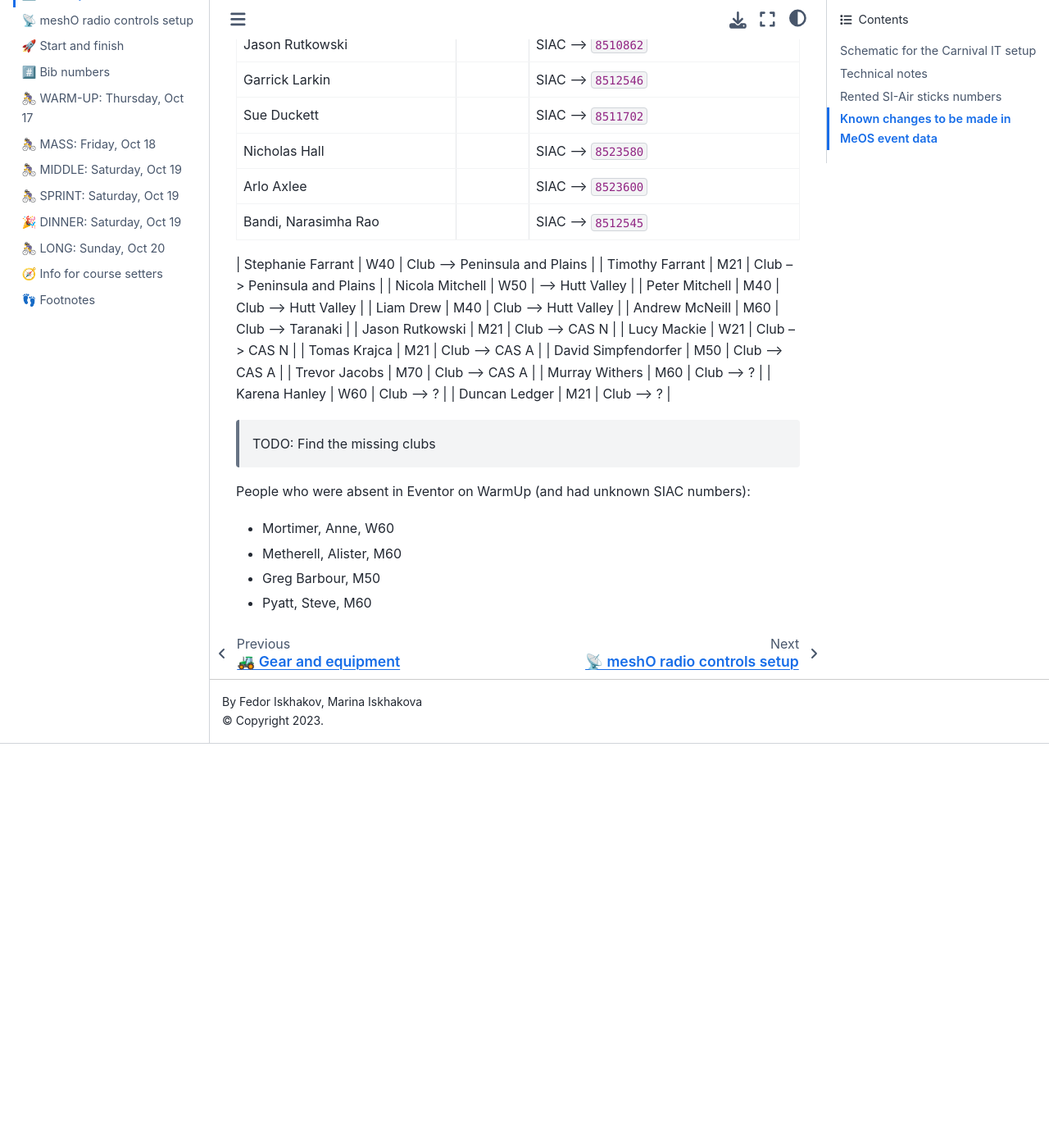
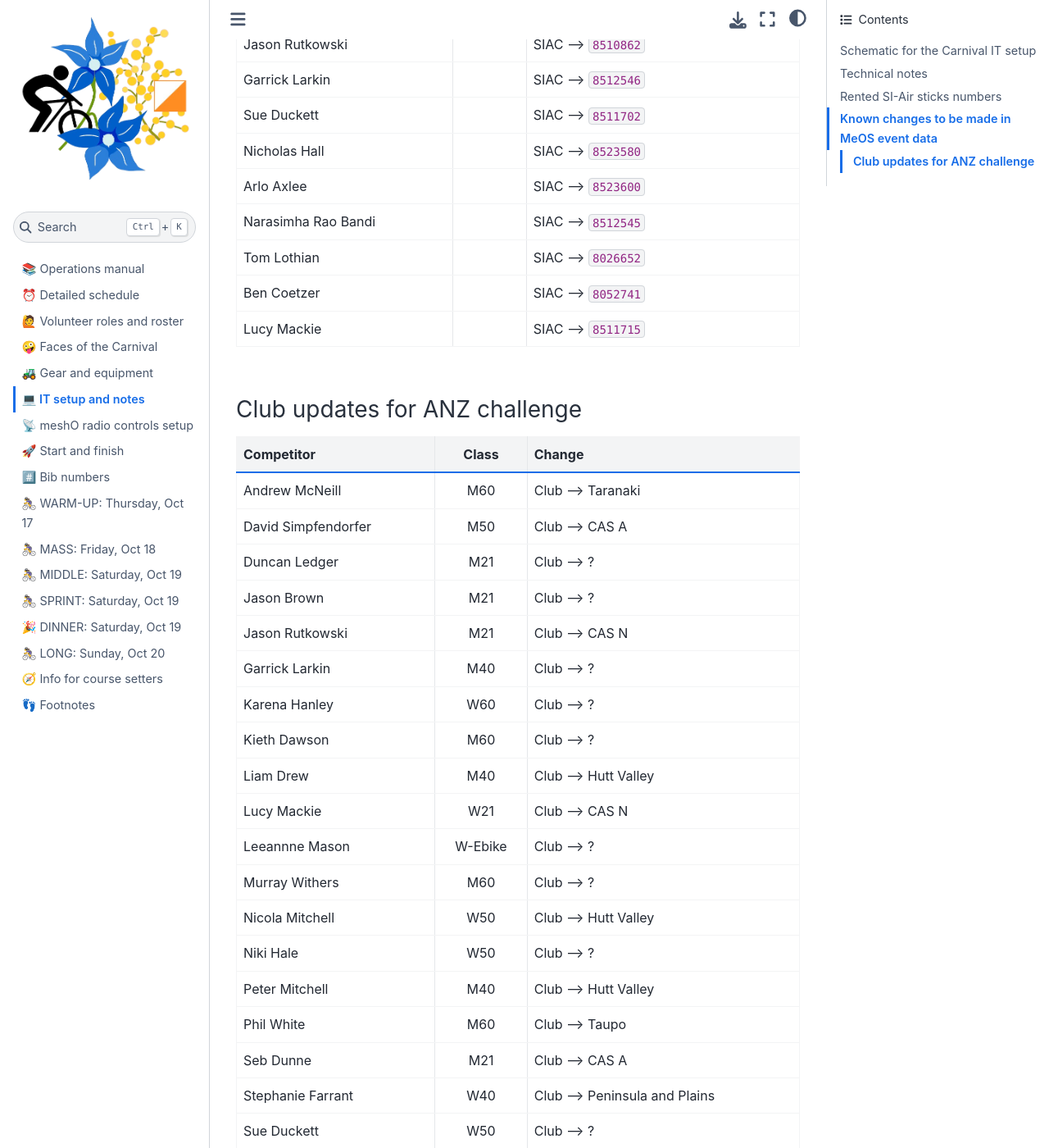
Before and after one commit to fediskhakov/mtbo2024champ, a Jupyter Book: the page built from 04.computers.md, in a window 1280 px wide and 1400 px high, scrolled down 4775 px. Shown: the whole window at 82% size. Built offline with Jupyter Book 1.0.4 settings and Sphinx 7.4.7 and the Sphinx Book theme 1.1.4, drawn with Linux system fonts in a browser that asks for light colours; before the commit the page ends 5682 px from its top, so only the background shows below that; some of the changed text lies outside the part shown.

Commit message:
Update to IT pages

```diff
--- a/04.computers.md
+++ b/04.computers.md
@@ -172,22 +172,39 @@ csv file
 | Sue Duckett | | SIAC --> `8511702` |
 | Nicholas Hall | | SIAC --> `8523580` |
 | Arlo Axlee | | SIAC --> `8523600` |
-| Bandi, Narasimha Rao | | SIAC --> `8512545` |
+| Narasimha Rao Bandi | | SIAC --> `8512545` |
+| Tom Lothian | | SIAC --> `8026652` |
+| Ben Coetzer | | SIAC --> `8052741` |
+| Lucy Mackie | | SIAC --> `8511715` |
 
+### Club updates for ANZ challenge
+
+| Competitor | Class | Change |
+|:-|:-:|:-|
+| Andrew McNeill | M60 | Club --> Taranaki |
+| David Simpfendorfer | M50 | Club --> CAS A |
+| Duncan Ledger | M21 | Club --> ? |
+| Jason Brown | M21 | Club --> ? |
+| Jason Rutkowski | M21 | Club --> CAS N |
+| Garrick Larkin | M40 | Club --> ? |
+| Karena Hanley | W60 | Club --> ? |
+| Kieth Dawson | M60 | Club --> ? |
+| Liam Drew | M40 | Club --> Hutt Valley |
+| Lucy Mackie | W21 | Club --> CAS N |
+| Leeannne Mason | W-Ebike | Club --> ? |
+| Murray Withers | M60 | Club --> ? |
+| Nicola Mitchell | W50 | Club --> Hutt Valley |
+| Niki Hale | W50 | Club --> ? |
+| Peter Mitchell | M40 | Club --> Hutt Valley |
+| Phil White | M60 | Club --> Taupo |
+| Seb Dunne | M21 | Club --> CAS A |
 | Stephanie Farrant | W40 | Club --> Peninsula and Plains |
+| Sue Duckett | W50 | Club --> ? |
 | Timothy Farrant | M21 | Club --> Peninsula and Plains |
-| Nicola Mitchell | W50 | --> Hutt Valley |
-| Peter Mitchell | M40 | Club --> Hutt Valley |
-| Liam Drew | M40 | Club --> Hutt Valley |
-| Andrew McNeill | M60 | Club --> Taranaki |
-| Jason Rutkowski | M21 | Club --> CAS N |
-| Lucy Mackie | W21 | Club --> CAS N |
 | Tomas Krajca | M21 | Club --> CAS A |
-| David Simpfendorfer | M50 | Club --> CAS A |
 | Trevor Jacobs | M70 | Club --> CAS A |
-| Murray Withers | M60 | Club --> ? |
-| Karena Hanley | W60 | Club --> ? |
-| Duncan Ledger | M21 | Club --> ? |
+
+
 
 > TODO: Find the missing clubs
 
```
Also changed, not shown: 04.mesho.md (+19 -5 lines), 09.course_setting.md (+1 -1 lines), event4.md (+1 -1 lines), _static/mesho/whatsapp_mass1.jpeg (added), _static/mesho/whatsapp_mass2.jpeg (added).
